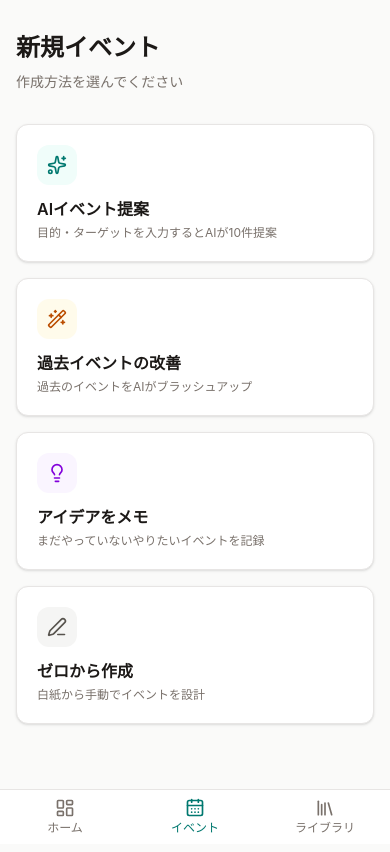
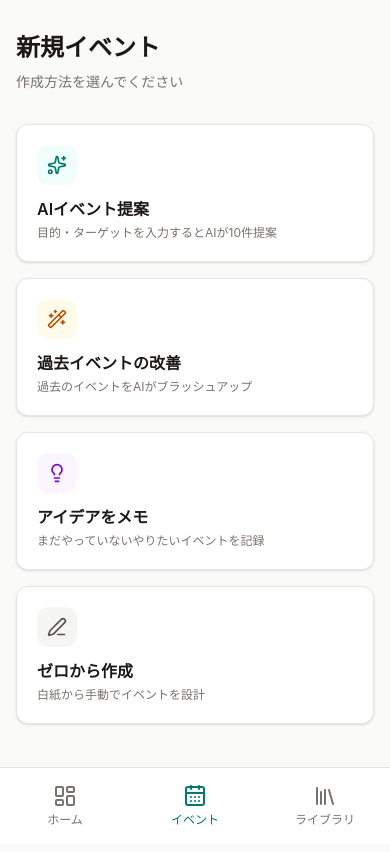
Before and after one commit to tado103/kumon-event, a Next.js app: page /events/new in a window 390 px wide. Built offline with nearby package versions, Linux system fonts and the light colour scheme.

Commit message:
larger mobile nav

```diff
--- a/components/layout/mobile-nav.tsx
+++ b/components/layout/mobile-nav.tsx
@@ -13,7 +13,7 @@ const NAV = [
 export function MobileNav() {
   const pathname = usePathname();
   return (
-    <nav className="md:hidden fixed bottom-0 left-0 right-0 bg-white border-t border-stone-200 z-40 safe-area-pb">
+    <nav className="md:hidden fixed bottom-0 left-0 right-0 bg-white border-t border-stone-200 z-40" style={{paddingBottom: 'env(safe-area-inset-bottom, 16px)'}}>
       <div className="flex">
         {NAV.map(({ href, label, icon: Icon }) => {
           const active = pathname === href || pathname.startsWith(href + "/");
@@ -22,11 +22,11 @@ export function MobileNav() {
               key={href}
               href={href}
               className={cn(
-                "flex-1 flex flex-col items-center py-2 gap-0.5 text-xs transition-colors",
+                "flex-1 flex flex-col items-center py-4 gap-1 text-xs transition-colors",
                 active ? "text-teal-700" : "text-stone-500"
               )}
             >
-              <Icon className="w-5 h-5" />
+              <Icon className="w-6 h-6" />
               {label}
             </Link>
           );
```
